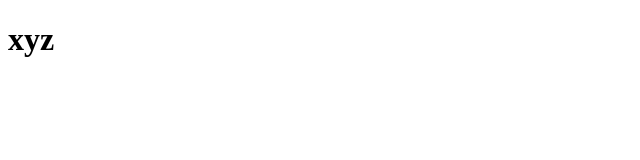
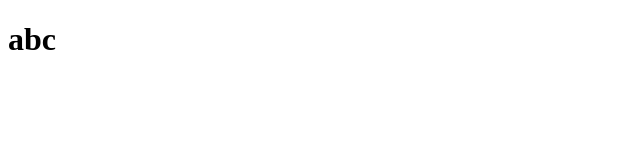
Before and after one commit to ryunoah/git-practice, a plain HTML site: page index.html in a window 1280 px wide. Shown: the full height of the page, 0-640 px from the left. Drawn offline with Linux system fonts and the light colour scheme.

Commit message:
Update index.html

```diff
--- a/index.html
+++ b/index.html
@@ -6,6 +6,6 @@
   <title>Document</title>
 </head>
 <body>
-  <h1>xyz</h1>
+  <h1>abc</h1>
 </body>
 </html>
```
